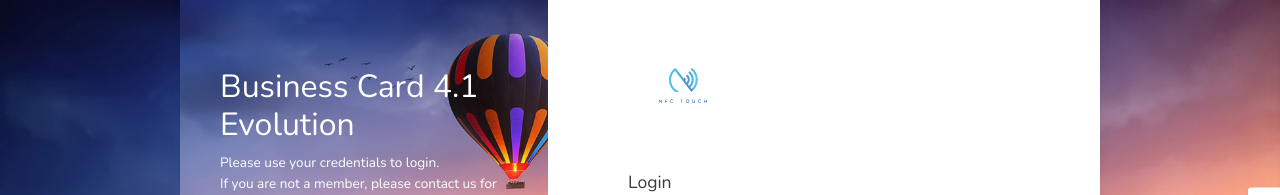
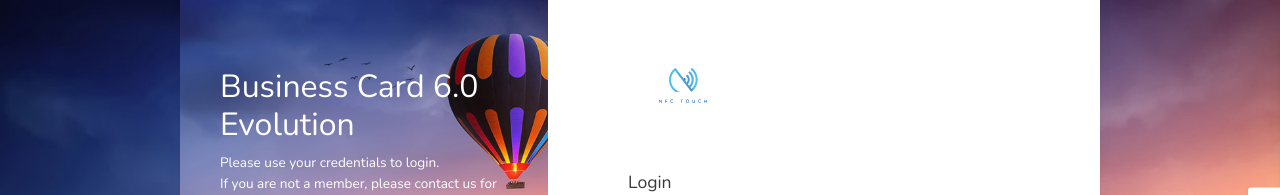
Before and after one commit to rickykei/cardbiz-checkin, a React (Create React App) app: page /user/login in a window 1280 px wide. Shown: the part 184-379 px from the top of the page. Built offline with nearby package versions, Linux system fonts and the light colour scheme.

Commit message:
20260628 2333

```diff
--- a/src/containers/navs/Footer.js
+++ b/src/containers/navs/Footer.js
@@ -10,7 +10,7 @@ const Footer = () => {
         <div className="container-fluid">
           <Row>
             <Colxx xxs="12" sm="6">
-              <p className="mb-0 text-muted">NFC Touch 2024 V4.1</p>
+              <p className="mb-0 text-muted">NFC Touch 2026 V6.0</p>
             </Colxx>
 
           </Row>
--- a/src/views/app/index.js
+++ b/src/views/app/index.js
@@ -33,7 +33,7 @@ const App = ({ match }) => {
             <Redirect
               exact
               from={`${match.url}/`}
-              to={`${match.url}/staffs`}
+              to={`${match.url}/check/checkrecords`}
             />
             <Route
               path={`${match.url}/dashboards`}
--- a/src/views/user/login.js
+++ b/src/views/user/login.js
@@ -47,7 +47,7 @@ const Login = ({ history, loading, error, loginUserAction }) => {
       <Colxx xxs="12" md="10" className="mx-auto my-auto">
         <Card className="auth-card">
           <div className="position-relative image-side ">
-            <p className="text-white h2">Business Card 4.1 Evolution</p>
+            <p className="text-white h2">Business Card 6.0 Evolution</p>
             <p className="white mb-0">
               Please use your credentials to login.
               <br />
```
